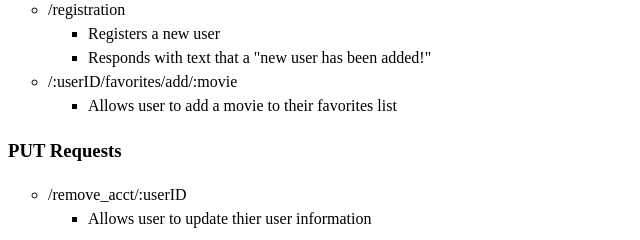
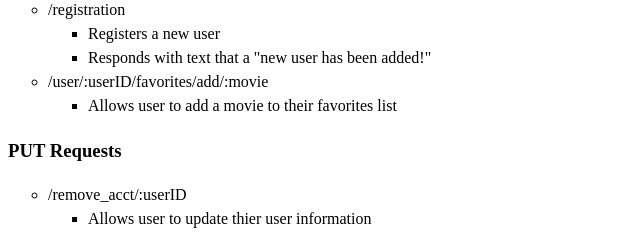
Before and after one commit to njneubauer/movies-api-app, a website: page public/documentation.html in a window 1280 px wide. Shown: the part 1865-2105 px from the top of the page, 0-640 px from the left. Drawn offline with Linux system fonts and the light colour scheme.

Commit message:
updated documentation to reflect route change from /:userID/favorites/add/:movie to /user/:userID/favorites/add/:movie

```diff
--- a/public/documentation.html
+++ b/public/documentation.html
@@ -110,7 +110,7 @@
                         <li>Registers a new user</li>
                         <li>Responds with text that a "new user has been added!"</li>
                     </ul>
-                <li>/:userID/favorites/add/:movie</li>
+                <li>/user/:userID/favorites/add/:movie</li>
                     <ul>
                         <li>Allows user to add a movie to their favorites list</li>
                     </ul>
```
